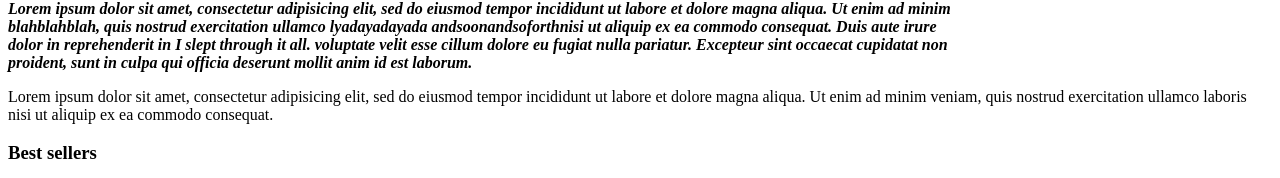
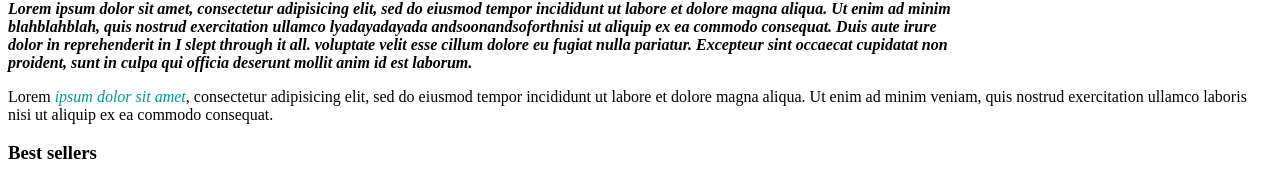
Before and after one commit to q4hmad/Boring-Lecture, a plain HTML site: page index.html in a window 1280 px wide. Shown: the part 379-557 px from the top of the page. Drawn offline with Linux system fonts and the light colour scheme.

Commit message:
adds span and the color teal

```diff
--- a/css/style.css
+++ b/css/style.css
@@ -12,3 +12,7 @@ p.intro {
 .image-surrounder {
   text-align: center;
 }
+.lorem {
+  font-style: italic;
+  color: #009999;
+}
--- a/index.html
+++ b/index.html
@@ -17,7 +17,7 @@
       Lorem ipsum dolor sit amet, consectetur adipisicing elit, sed do eiusmod tempor incididunt ut labore et dolore magna aliqua. Ut enim ad minim <strong class = "flashy"> blahblahblah</strong>, quis nostrud exercitation ullamco <em>lyadayadayada</em><strong class = "flashy"> andsoonandsoforth</strong>nisi ut aliquip ex ea commodo consequat. Duis aute irure dolor in reprehenderit in <strong class = "flashy"> I slept through it all.</strong> voluptate velit esse cillum dolore eu fugiat nulla pariatur. Excepteur sint occaecat cupidatat non proident, sunt in culpa qui officia deserunt mollit anim id est laborum.
     </p>
     <p>
-      Lorem ipsum dolor sit amet, consectetur adipisicing elit, sed do eiusmod tempor incididunt ut labore et dolore magna aliqua. Ut enim ad minim veniam, quis nostrud exercitation ullamco laboris nisi ut aliquip ex ea commodo consequat.
+      Lorem <span class="lorem">ipsum dolor sit amet</span>, consectetur adipisicing elit, sed do eiusmod tempor incididunt ut labore et dolore magna aliqua. Ut enim ad minim veniam, quis nostrud exercitation ullamco laboris nisi ut aliquip ex ea commodo consequat.
     </p>
     <h3 class="best">Best sellers</h3>
     <ui>
```
